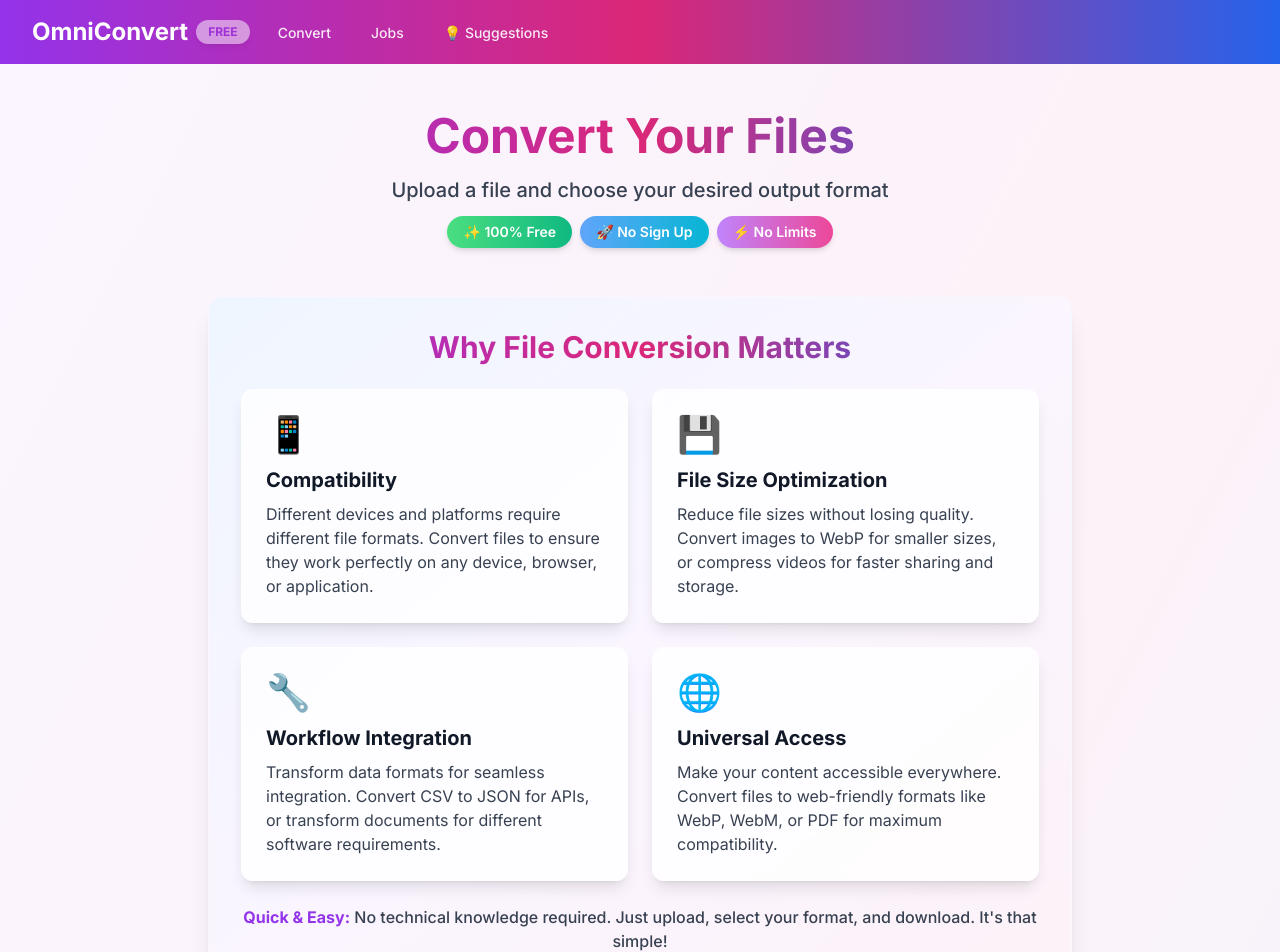
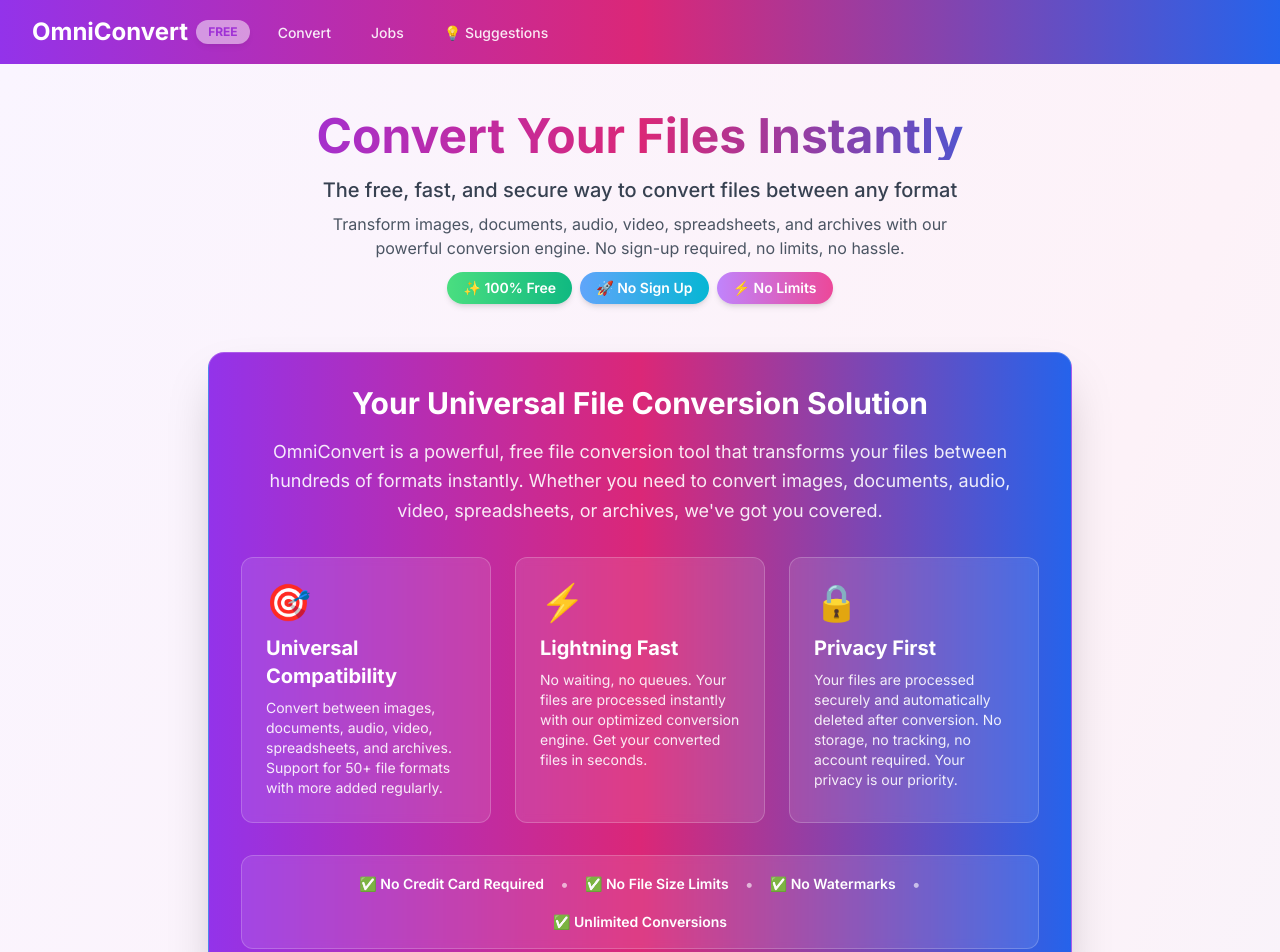
Before and after one commit to draphael123/Convert-files, a Next.js app: page / in a window 1280 px wide. Shown: the top 952 px of the page. Built offline with nearby package versions, Linux system fonts and the light colour scheme.

Commit message:
Add clear purpose and value proposition text to homepage

```diff
--- a/app/page.tsx
+++ b/app/page.tsx
@@ -207,10 +207,14 @@
     <div className="max-w-4xl mx-auto px-4 py-12">
       <div className="text-center mb-12">
         <h1 className="text-5xl font-bold gradient-text mb-4 animate-float">
-          Convert Your Files
+          Convert Your Files Instantly
         </h1>
-        <p className="text-xl text-gray-700 mb-3 font-medium">
-          Upload a file and choose your desired output format
+        <p className="text-xl text-gray-700 mb-2 font-medium">
+          The free, fast, and secure way to convert files between any format
+        </p>
+        <p className="text-base text-gray-600 mb-3 max-w-2xl mx-auto">
+          Transform images, documents, audio, video, spreadsheets, and archives with our powerful conversion engine.
+          No sign-up required, no limits, no hassle.
         </p>
         <div className="flex items-center justify-center gap-2 flex-wrap">
           <span className="text-sm bg-gradient-to-r from-green-400 to-emerald-500 text-white px-4 py-1.5 rounded-full font-semibold shadow-md">
@@ -222,6 +226,55 @@
           <span className="text-sm bg-gradient-to-r from-purple-400 to-pink-500 text-white px-4 py-1.5 rounded-full font-semibold shadow-md">
             ⚡ No Limits
           </span>
+        </div>
+      </div>
+
+      {/* Value Proposition Section */}
+      <div className="mb-12 bg-gradient-to-r from-purple-600 via-pink-600 to-blue-600 rounded-2xl p-8 text-white shadow-2xl border border-white/20">
+        <div className="text-center mb-6">
+          <h2 className="text-3xl font-bold mb-4">Your Universal File Conversion Solution</h2>
+          <p className="text-lg text-white/90 max-w-3xl mx-auto leading-relaxed">
+            OmniConvert is a powerful, free file conversion tool that transforms your files between hundreds of formats instantly.
+            Whether you need to convert images, documents, audio, video, spreadsheets, or archives, we&apos;ve got you covered.
+          </p>
+        </div>
+
+        <div className="grid md:grid-cols-3 gap-6 mt-8">
+          <div className="bg-white/10 backdrop-blur-sm rounded-xl p-6 border border-white/20">
+            <div className="text-4xl mb-3">🎯</div>
+            <h3 className="text-xl font-bold mb-2">Universal Compatibility</h3>
+            <p className="text-white/90 text-sm">
+              Convert between images, documents, audio, video, spreadsheets, and archives. Support for 50+ file formats with more added regularly.
+            </p>
+          </div>
+
+          <div className="bg-white/10 backdrop-blur-sm rounded-xl p-6 border border-white/20">
+            <div className="text-4xl mb-3">⚡</div>
+            <h3 className="text-xl font-bold mb-2">Lightning Fast</h3>
+            <p className="text-white/90 text-sm">
+              No waiting, no queues. Your files are processed instantly with our optimized conversion engine. Get your converted files in seconds.
+            </p>
+          </div>
+
+          <div className="bg-white/10 backdrop-blur-sm rounded-xl p-6 border border-white/20">
+            <div className="text-4xl mb-3">🔒</div>
+            <h3 className="text-xl font-bold mb-2">Privacy First</h3>
+            <p className="text-white/90 text-sm">
+              Your files are processed securely and automatically deleted after conversion. No storage, no tracking, no account required. Your privacy is our priority.
+            </p>
+          </div>
+        </div>
+
+        <div className="mt-8 text-center">
+          <div className="inline-flex flex-wrap items-center justify-center gap-4 bg-white/10 backdrop-blur-sm rounded-xl px-6 py-4 border border-white/20">
+            <span className="text-sm font-semibold">✅ No Credit Card Required</span>
+            <span className="text-white/60">•</span>
+            <span className="text-sm font-semibold">✅ No File Size Limits</span>
+            <span className="text-white/60">•</span>
+            <span className="text-sm font-semibold">✅ No Watermarks</span>
+            <span className="text-white/60">•</span>
+            <span className="text-sm font-semibold">✅ Unlimited Conversions</span>
+          </div>
         </div>
       </div>
 
```
